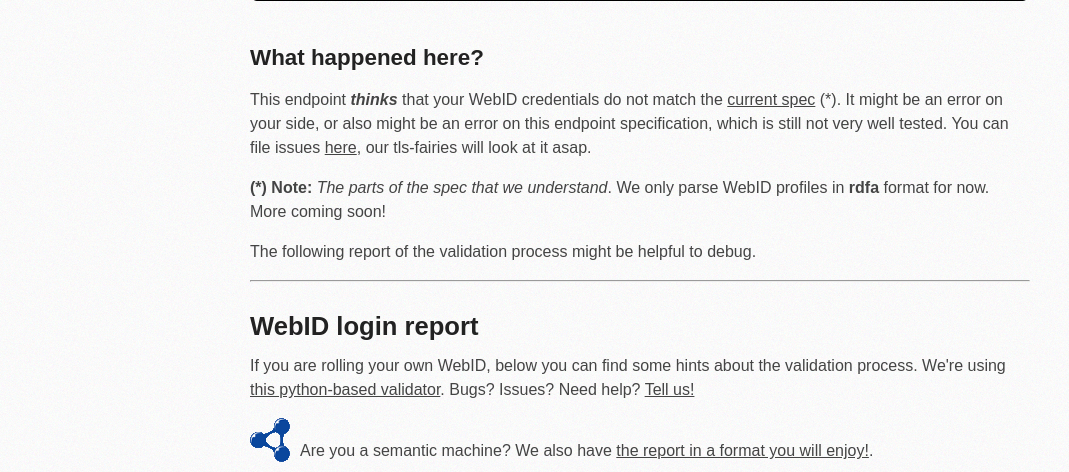
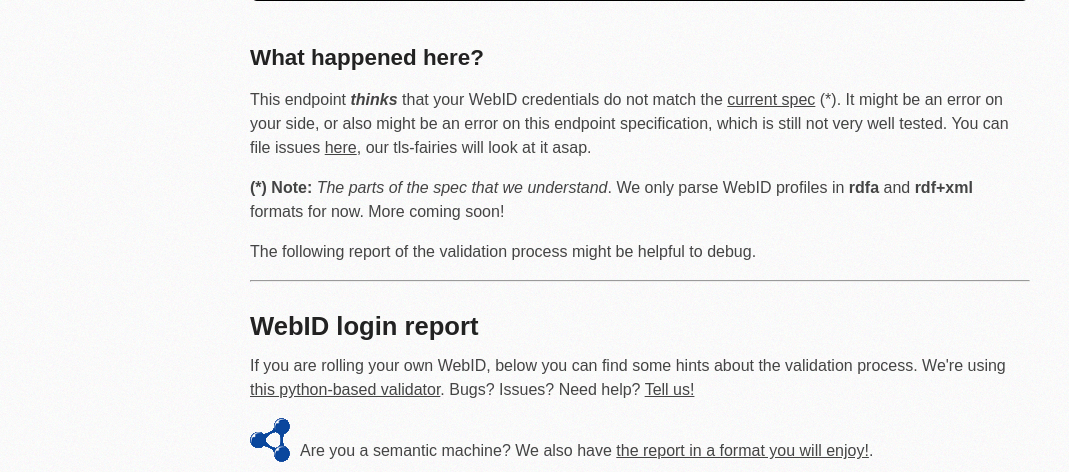
Before and after one commit to bennomadic/django-webid-auth, a Django app: template examples/example_webid_auth/templates/django_webid/auth/testlogin.html in a window 1280 px wide. Shown: the part 213-685 px from the top of the page, without its empty margins (0-1069 px from the left). Run offline with Django 3.2, Linux system fonts and the light colour scheme; the template is opened without the code that fills it, so the values that code supplies are empty.

Commit message:
added rdf+xml support (change in python-webid). closes #86

```diff
--- a/examples/example_webid_auth/templates/django_webid/auth/testlogin.html
+++ b/examples/example_webid_auth/templates/django_webid/auth/testlogin.html
@@ -76,7 +76,7 @@ pre {
 {% else %}
 <h2>What happened here?</h2>
 <p>This endpoint <em><b>thinks</b></em> that your WebID credentials do not match the <a href="http://webid.info/spec">current spec</a> (*). It might be an error on your side, or also might be an error on this endpoint specification, which is still not very well tested. You can file issues <a href="https://github.com/bennomadic/python-webid/issues">here</a>, our tls-fairies will look at it asap.</p>
-<p><b>(*) Note:</b> <em>The parts of the spec that we understand</em>. We only parse WebID profiles in <b>rdfa</b> format for now. More coming soon!</p>
+<p><b>(*) Note:</b> <em>The parts of the spec that we understand</em>. We only parse WebID profiles in <b>rdfa</b> and <b>rdf+xml</b> formats for now. More coming soon!</p>
 <p>The following report of the validation process might be helpful to debug.<p>
 {% endif %}
 <hr/><br/>
```
